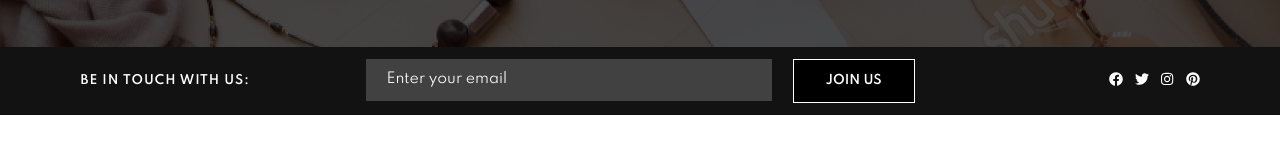
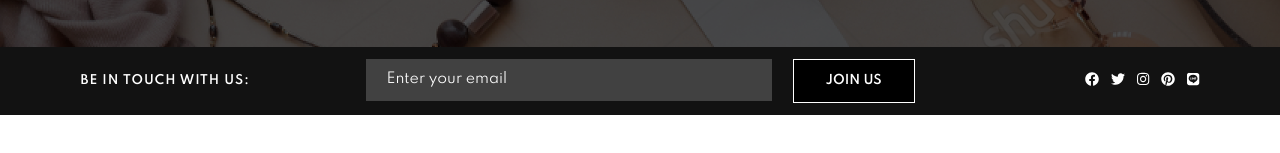
Before and after one commit to zaichone/sfbrandname-client, a Next.js app: page / in a window 1280 px wide. Shown: the part 4797-4950 px from the top of the page. Built offline with nearby package versions, Linux system fonts and the light colour scheme.

Commit message:
add social icons

```diff
--- a/components/Layout/Subscribe.js
+++ b/components/Layout/Subscribe.js
@@ -3,7 +3,7 @@ import Image from 'next/image'
 import Logo from '../../assets/credit.png';
 import Link from 'next/link';
 import { FontAwesomeIcon } from '@fortawesome/react-fontawesome';
-import { faFacebook, faTwitter, faInstagram, faPinterest } from '@fortawesome/free-brands-svg-icons';
+import { faFacebook, faTwitter, faInstagram, faPinterest, faLine } from '@fortawesome/free-brands-svg-icons';
 
 function Subscribe() {
     return (
@@ -27,16 +27,19 @@ function Subscribe() {
                     <div className="col-3">
                         <ul className="nav justify-content-end socials">
   <li className="nav-item">
-  <Link href="https://www.facebook.com/" passHref={true}><a target="_blank"><FontAwesomeIcon icon={faFacebook}/></a></Link>
+  <Link href="https://www.facebook.com/sfshopbrandname/" passHref={true}><a target="_blank"><FontAwesomeIcon icon={faFacebook}/></a></Link>
   </li>
   <li className="nav-item">
   <Link href="https://www.twitter.com/" passHref={true}><a target="_blank"><FontAwesomeIcon icon={faTwitter}/></a></Link>
   </li>
   <li className="nav-item">
-  <Link href="https://www.instagram.com/" passHref={true}><a target="_blank"><FontAwesomeIcon icon={faInstagram}/></a></Link>
+  <Link href="https://www.instagram.com/sfbrandname/" passHref={true}><a target="_blank"><FontAwesomeIcon icon={faInstagram}/></a></Link>
   </li>
   <li className="nav-item">
   <Link href="https://www.pinterest.com/" passHref={true}><a target="_blank"><FontAwesomeIcon icon={faPinterest}/></a></Link>
+  </li>
+  <li className="nav-item">
+  <Link href="https://lin.ee/3NiYmtw" passHref={true}><a target="_blank"><FontAwesomeIcon icon={faLine}/></a></Link>
   </li>
 </ul></div>
                 </div>
```
